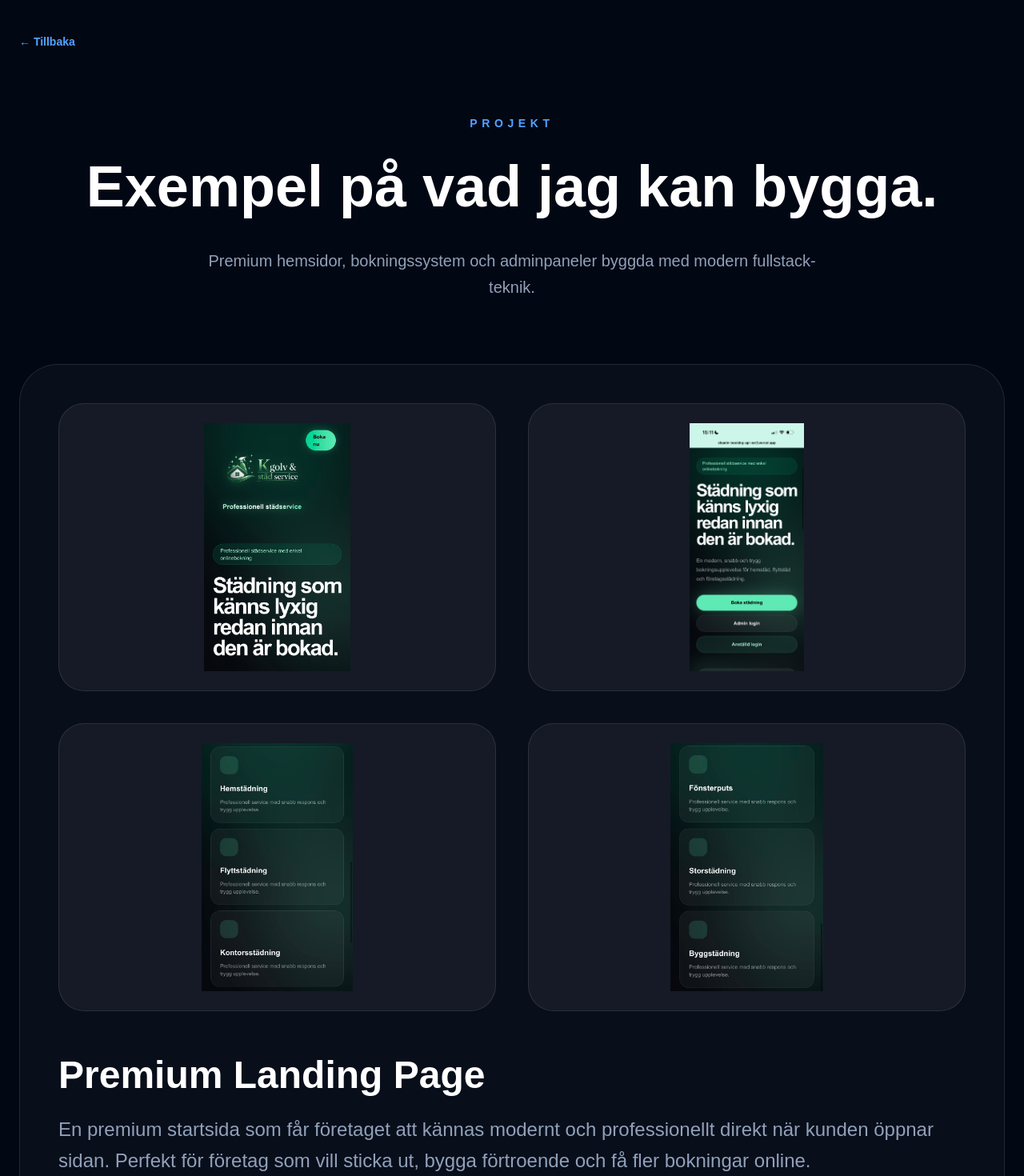
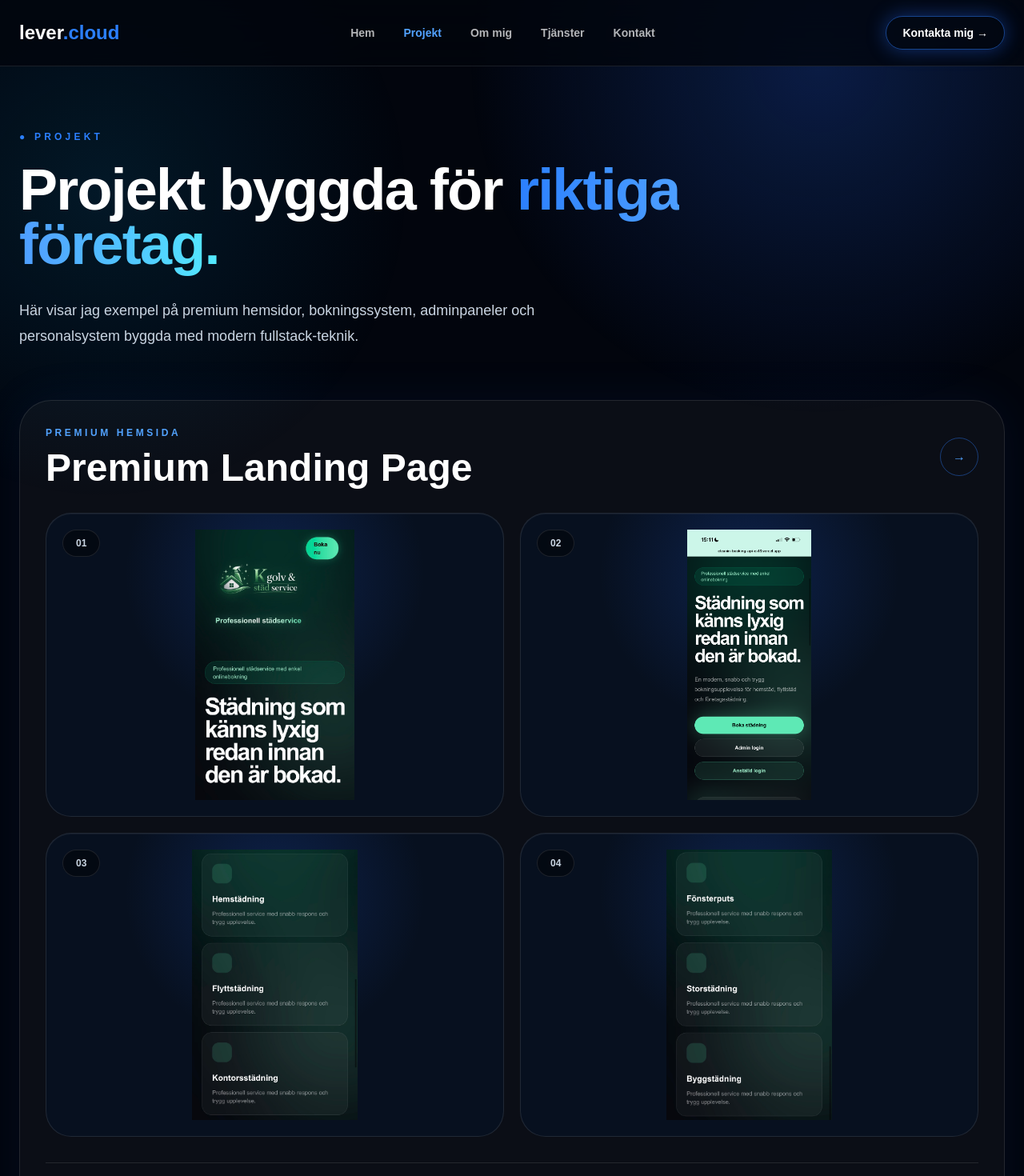
Before and after one commit to 1LeandroLV/lever-cloud, a Next.js app: page /projects in a window 1280 px wide. Shown: the top 1470 px of the page at 80% size. Built offline with nearby package versions, Linux system fonts and the light colour scheme.

Commit message:
Create premium projects page design

```diff
--- a/app/projects/page.tsx
+++ b/app/projects/page.tsx
@@ -6,96 +6,162 @@ export default function ProjectsPage() {
     {
       images: ["/IMG_4418.jpeg", "/project-4.png", "/IMG_4416.jpeg", "/IMG_4417.jpeg"],
       title: "Premium Landing Page",
+      category: "Premium hemsida",
       text: "En premium startsida som får företaget att kännas modernt och professionellt direkt när kunden öppnar sidan. Perfekt för företag som vill sticka ut, bygga förtroende och få fler bokningar online.",
+      tech: ["Next.js", "Tailwind CSS", "Design", "Responsive"],
     },
     {
       images: ["/IMG_4408.jpeg", "/IMG_4410.png", "/IMG_4411.jpeg", "/IMG_4412.jpeg"],
       title: "Admin Dashboard",
+      category: "Adminsystem",
       text: "Ett internt adminsystem där företaget kan hantera bokningar, kunder, betalningar och personal på ett och samma ställe. Ger bättre struktur och sparar tid varje dag.",
+      tech: ["Dashboard", "Supabase", "Admin", "Data"],
     },
     {
       images: ["/project-3.png", "/IMG_4413.png", "/IMG_4414.png"],
       title: "Smart Booking Flow",
+      category: "Bokningsflöde",
       text: "Ett smart bokningsflöde där kunder enkelt kan välja tjänst, datum och skicka bokning direkt från mobilen. Snabbt, tydligt och byggt för att öka konverteringar.",
+      tech: ["Booking", "Forms", "Mobile", "Automation"],
     },
     {
       images: ["/IMG_4419.jpeg", "/IMG_4420.jpeg", "/IMG_4421.jpeg", "/IMG_4422.jpeg"],
       title: "Employee System",
+      category: "Personalsystem",
       text: "Ett personalsystem där anställda kan logga in, se sina jobb och hantera uppdrag direkt från mobilen. Perfekt för företag som vill växa och organisera sitt team bättre.",
+      tech: ["Auth", "Employee", "Mobile", "Cloud"],
     },
   ];
 
   return (
-    <main className="min-h-screen bg-[#020714] px-6 py-10 text-white">
-      <div className="mx-auto max-w-7xl">
-        <Link href="/" className="text-sm font-bold text-blue-400">
-          ← Tillbaka
+    <main className="min-h-screen overflow-hidden bg-[#02050d] text-white">
+      <div className="pointer-events-none fixed inset-0 bg-[radial-gradient(circle_at_80%_10%,rgba(37,99,235,0.25),transparent_35%),radial-gradient(circle_at_10%_30%,rgba(14,165,233,0.12),transparent_30%)]" />
+
+      <nav className="relative z-10 border-b border-white/10 bg-[#02050d]/80 backdrop-blur-xl">
+        <div className="mx-auto flex max-w-7xl items-center justify-between px-6 py-5">
+          <Link href="/" className="text-2xl font-black">
+            lever<span className="text-blue-500">.cloud</span>
           </Link>
 
-        <section className="py-20 text-center">
-          <p className="text-sm font-bold uppercase tracking-[0.4em] text-blue-400">
+          <div className="hidden gap-9 text-sm font-semibold text-white/70 md:flex">
+            <Link href="/">Hem</Link>
+            <Link href="/projects" className="text-blue-400">
               Projekt
+            </Link>
+            <Link href="/about">Om mig</Link>
+            <Link href="/services">Tjänster</Link>
+            <a href="#contact">Kontakt</a>
+          </div>
+
+          <a
+            href="#contact"
+            className="hidden rounded-full border border-blue-500/50 px-5 py-2.5 text-sm font-bold shadow-[0_0_25px_rgba(37,99,235,0.45)] md:block"
+          >
+            Kontakta mig →
+          </a>
+        </div>
+      </nav>
+
+      <section className="relative z-10 mx-auto max-w-7xl px-6 pb-14 pt-20">
+        <div className="max-w-4xl">
+          <p className="text-xs font-black uppercase tracking-[0.35em] text-blue-500">
+            ● Projekt
           </p>
 
-          <h1 className="mt-6 text-5xl font-black leading-tight md:text-7xl">
-            Exempel på vad jag kan bygga.
+          <h1 className="mt-6 text-5xl font-black leading-[0.95] tracking-tight md:text-7xl">
+            Projekt byggda för{" "}
+            <span className="bg-gradient-to-r from-blue-500 via-blue-400 to-cyan-300 bg-clip-text text-transparent">
+              riktiga företag.
+            </span>
           </h1>
 
-          <p className="mx-auto mt-8 max-w-3xl text-xl leading-relaxed text-slate-400">
-            Premium hemsidor, bokningssystem och adminpaneler byggda med modern
-            fullstack-teknik.
+          <p className="mt-8 max-w-2xl text-lg leading-8 text-slate-300">
+            Här visar jag exempel på premium hemsidor, bokningssystem,
+            adminpaneler och personalsystem byggda med modern fullstack-teknik.
           </p>
-        </section>
+        </div>
 
-        <div className="space-y-16">
-          {projects.map((project) => (
+        <div className="mt-16 space-y-16">
+          {projects.map((project, projectIndex) => (
             <section
               key={project.title}
-              className="rounded-[3rem] border border-white/10 bg-white/[0.03] p-6 md:p-12"
+              className="group overflow-hidden rounded-[2.5rem] border border-white/10 bg-white/[0.04] p-5 shadow-[0_0_60px_rgba(37,99,235,0.08)] transition hover:border-blue-500/40 md:p-8"
             >
-              <div className="grid grid-cols-2 gap-6 md:gap-10">
+              <div className="mb-8 flex flex-wrap items-center justify-between gap-4">
+                <div>
+                  <p className="text-xs font-black uppercase tracking-[0.3em] text-blue-400">
+                    {project.category}
+                  </p>
+                  <h2 className="mt-3 text-4xl font-black md:text-5xl">
+                    {project.title}
+                  </h2>
+                </div>
+
+                <div className="flex h-12 w-12 items-center justify-center rounded-full border border-blue-500/40 text-blue-400 transition group-hover:bg-blue-600 group-hover:text-white">
+                  →
+                </div>
+              </div>
+
+              <div className="grid gap-5 md:grid-cols-2">
                 {project.images.map((img, index) => (
                   <div
                     key={img}
-                    className={`relative flex items-center justify-center rounded-[2rem] border border-white/10 bg-white/5 p-6 ${
+                    className={`relative overflow-hidden rounded-[2rem] border border-white/10 bg-[#07101f] shadow-[inset_0_1px_0_rgba(255,255,255,0.05)] ${
                       project.images.length === 3 && index === 2
-                        ? "col-span-2 h-[360px]"
-                        : "h-[360px]"
+                        ? "h-[320px] md:col-span-2 md:h-[430px]"
+                        : "h-[320px] md:h-[380px]"
                     }`}
                   >
+                    <div className="absolute inset-0 bg-[radial-gradient(circle_at_50%_20%,rgba(37,99,235,0.22),transparent_45%)]" />
+
                     <Image
                       src={img}
-                      alt={`${project.title} screenshot`}
+                      alt={`${project.title} screenshot ${index + 1}`}
                       fill
-                      className="object-contain p-6"
+                      priority={projectIndex === 0 && index === 0}
+                      className="object-contain p-5 transition duration-500 group-hover:scale-[1.03]"
                     />
+
+                    <div className="absolute left-5 top-5 rounded-full border border-white/10 bg-black/40 px-4 py-2 text-xs font-bold text-slate-300 backdrop-blur-xl">
+                      0{index + 1}
+                    </div>
                   </div>
                 ))}
               </div>
 
-              <div className="mt-14">
-                <h2 className="text-4xl font-black md:text-5xl">
-                  {project.title}
-                </h2>
-
-                <p className="mt-6 text-xl leading-relaxed text-slate-400 md:text-2xl">
+              <div className="mt-8 grid gap-8 border-t border-white/10 pt-8 md:grid-cols-[1.1fr_0.9fr]">
+                <p className="text-lg leading-8 text-slate-400 md:text-xl">
                   {project.text}
                 </p>
+
+                <div className="flex flex-wrap gap-3 md:justify-end">
+                  {project.tech.map((item) => (
+                    <span
+                      key={item}
+                      className="rounded-full border border-white/10 bg-white/[0.05] px-4 py-2 text-xs font-bold text-slate-300"
+                    >
+                      {item}
+                    </span>
+                  ))}
+                </div>
               </div>
             </section>
           ))}
         </div>
+      </section>
 
-        <section className="py-24 text-center">
-          <p className="text-sm font-bold uppercase tracking-[0.4em] text-blue-400">
-            Live demo
+      <section className="relative z-10 mx-auto max-w-7xl px-6 pb-24 pt-8">
+        <div className="grid items-center gap-10 rounded-[2rem] border border-white/10 bg-gradient-to-br from-blue-600/15 via-white/[0.04] to-cyan-400/10 p-10 md:grid-cols-2">
+          <div>
+            <p className="text-xs font-black uppercase tracking-[0.35em] text-blue-500">
+              ● Live demo
             </p>
 
-          <h2 className="mt-6 text-4xl font-black md:text-6xl">
+            <h2 className="mt-5 text-4xl font-black leading-tight md:text-5xl">
               Vill du se projektet live?
             </h2>
 
-          <p className="mx-auto mt-6 max-w-3xl text-xl leading-relaxed text-slate-400">
+            <p className="mt-6 text-lg leading-8 text-slate-400">
               Testa en riktig demo av bokningssystemet, adminpanelen och
               företagsflödet som är byggt för riktiga småföretag.
             </p>
@@ -104,12 +170,28 @@ export default function ProjectsPage() {
               href="https://cleanin-booking-api-ext3.vercel.app"
               target="_blank"
               rel="noopener noreferrer"
-            className="mt-10 inline-flex rounded-full bg-blue-600 px-12 py-5 text-xl font-bold shadow-[0_0_35px_rgba(37,99,235,0.7)] hover:bg-blue-500"
+              className="mt-8 inline-flex rounded-2xl bg-blue-600 px-8 py-4 text-sm font-black shadow-[0_0_35px_rgba(37,99,235,0.6)] hover:bg-blue-500"
             >
-            Öppna live demo
+              Öppna live demo →
             </a>
+          </div>
+
+          <div className="rounded-[1.5rem] border border-white/10 bg-black/30 p-6 shadow-[0_0_70px_rgba(37,99,235,0.12)]">
+            <div className="grid grid-cols-2 gap-4">
+              {["Booking", "Admin", "Stripe", "Stats", "Users", "Cloud"].map(
+                (item) => (
+                  <div
+                    key={item}
+                    className="rounded-xl border border-white/10 bg-white/[0.05] p-5 text-center text-sm font-black"
+                  >
+                    {item}
+                  </div>
+                )
+              )}
+            </div>
+          </div>
+        </div>
       </section>
-      </div>
     </main>
   );
 }
```
Lines whose indentation alone changed are shown as unchanged.
